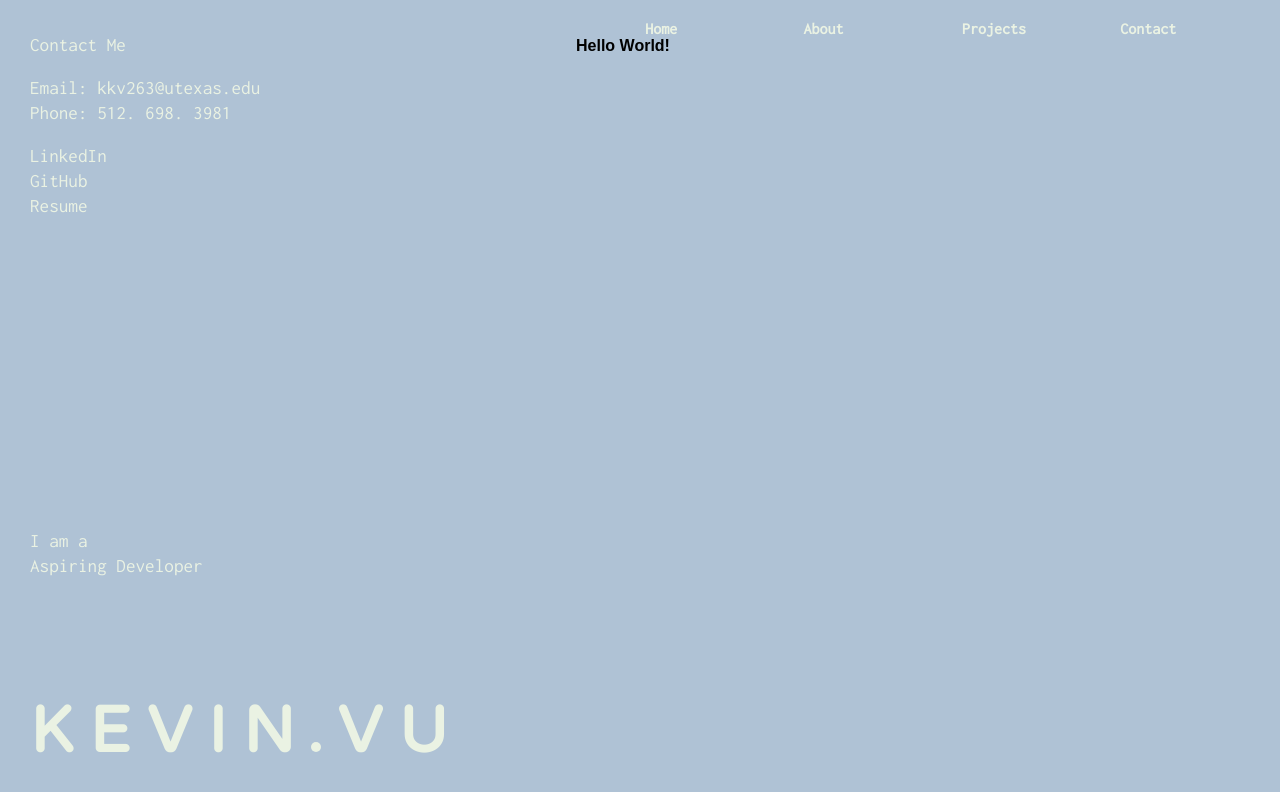
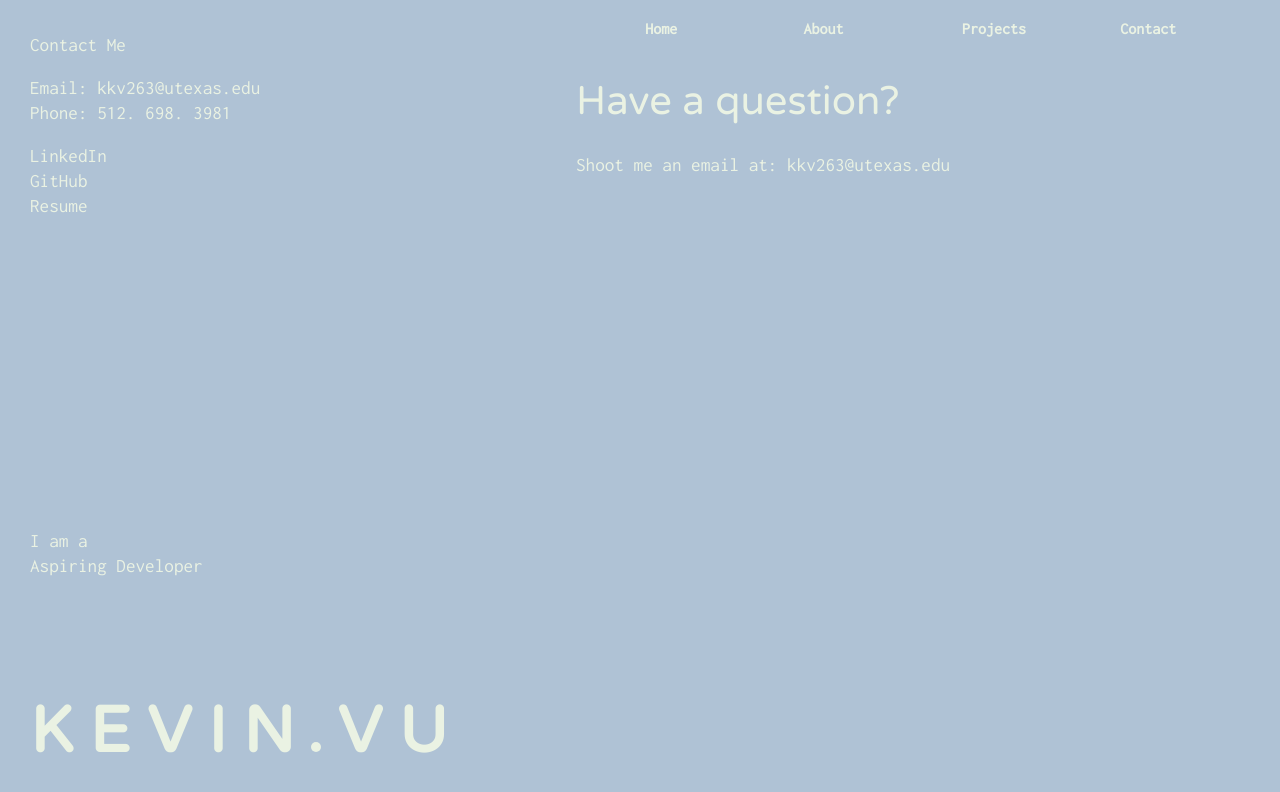
Before and after one commit to kkv263/portfolio2, a React app: page / in a window 1280 px wide. Both pictures are taken after a click on the element "Contact". Shown: the top 792 px of the page. Built offline with nearby package versions, Linux system fonts and the light colour scheme.

Commit message:
started contact page

```diff
--- a/src/containers/ContactContainer.js
+++ b/src/containers/ContactContainer.js
@@ -1,5 +1,6 @@
 import React, { Component } from 'react';
 import { Wrapper, FadeInWrapper} from '../styles/Shared.style'
+import { Paragraph, Paragraph2 } from '../styles/Contact.style';
 import NavigationBar from '../components/NavigationBar';
 class ContactContainer extends Component {
   render() {
@@ -10,7 +11,8 @@ class ContactContainer extends Component {
                        showProjects={this.props.showProjects}>
                        </NavigationBar>
         <FadeInWrapper>
-          <h1>Hello World!</h1>
+          <Paragraph>Have a question?</Paragraph>
+          <Paragraph2>Shoot me an email at: kkv263@utexas.edu</Paragraph2>
         </FadeInWrapper>
       </Wrapper>
     );
--- /dev/null
+++ b/src/styles/Contact.style.js
@@ -0,0 +1,16 @@
+import styled from 'styled-components';
+
+export const Paragraph = styled.p`
+padding-right: 15%;
+font-family: 'Varela Round', sans-serif;
+font-size: 2.5em;
+color: #EAF2E3;
+padding-top: 40px;
+`
+
+export const Paragraph2 = styled.p`
+margin-top: 30px;
+font-size: 1.2em;
+color: #EAF2E3;
+font-family: 'Inconsolata', monospace;
+`
```
